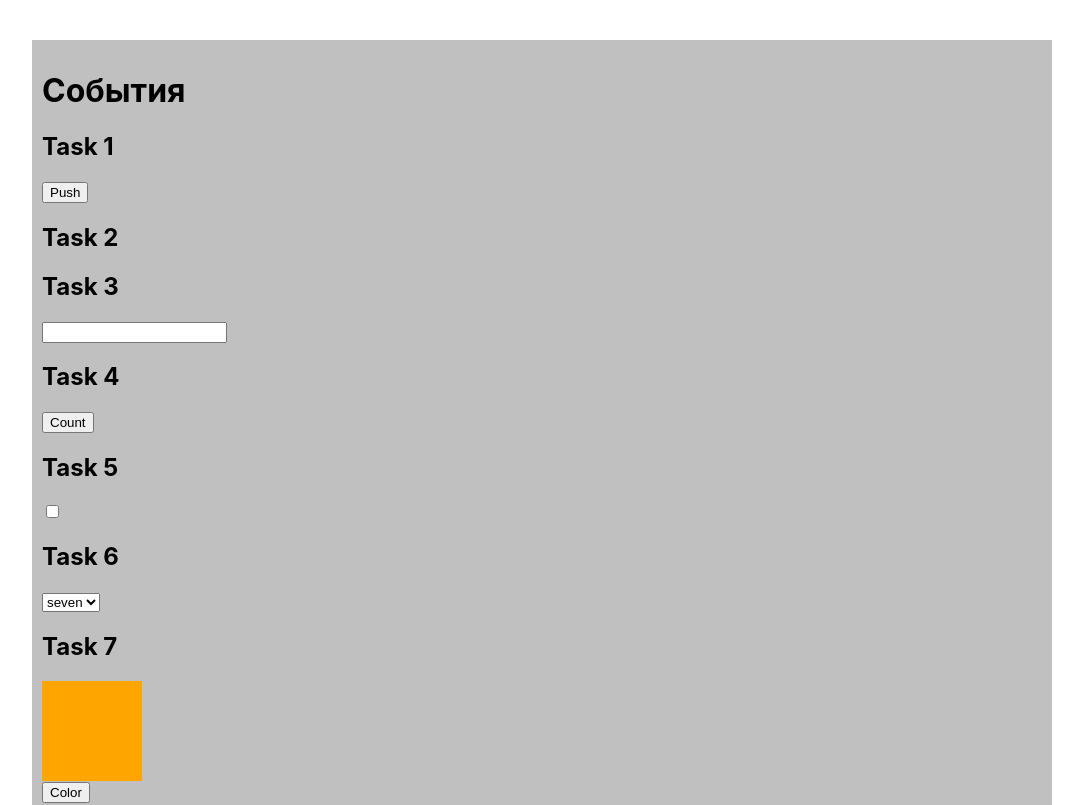
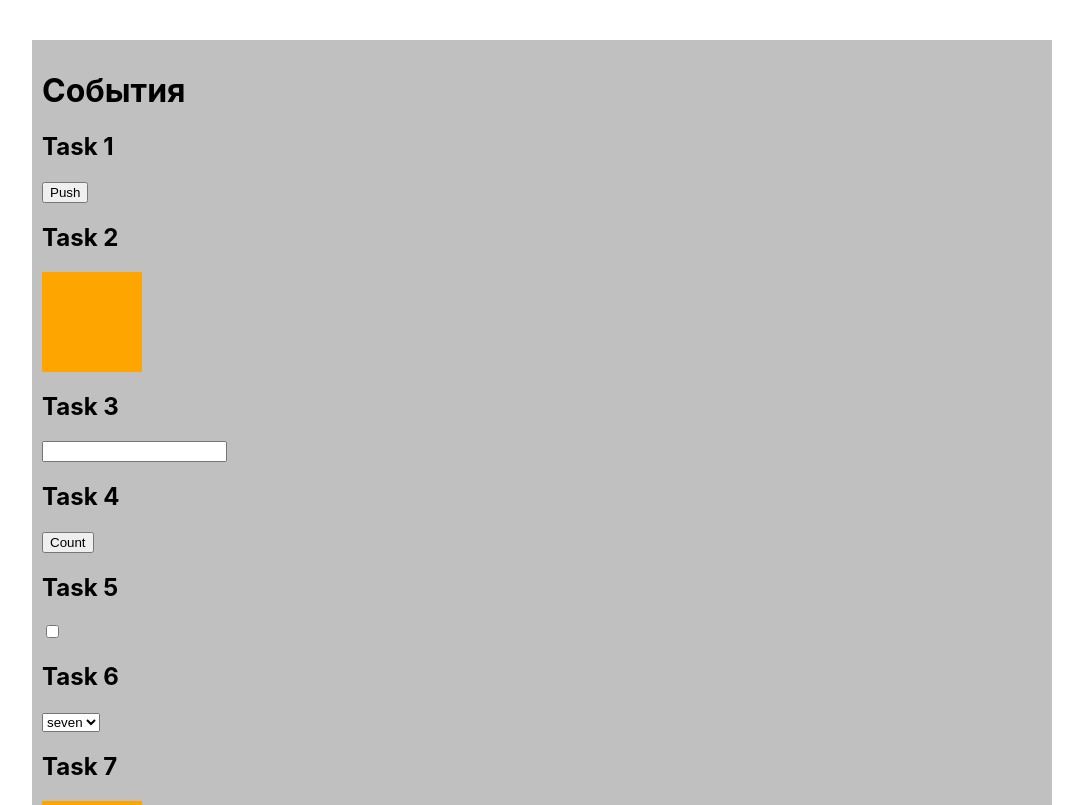
Before and after one commit to dim50dim/apps, a React (Create React App) app: page / in a window 1280 px wide. Shown: the top 805 px of the page, without its empty margins (98-1181 px from the left). Built offline with nearby package versions, Linux system fonts and the light colour scheme.

Commit message:
so - right now - cannot solve it

```diff
--- a/src/App.js
+++ b/src/App.js
@@ -50,7 +50,7 @@ function App() {
       </section>
       <section>
         <h2>Task 2</h2>
-        <div className={`task2 ${st2? "active" : ""}`}  onMouseEnter={task2} ></div>
+        <div className='task-2'   onMouseEnter={task2} ></div>
       </section>
       <section>
         <h2>Task 3</h2>
```
